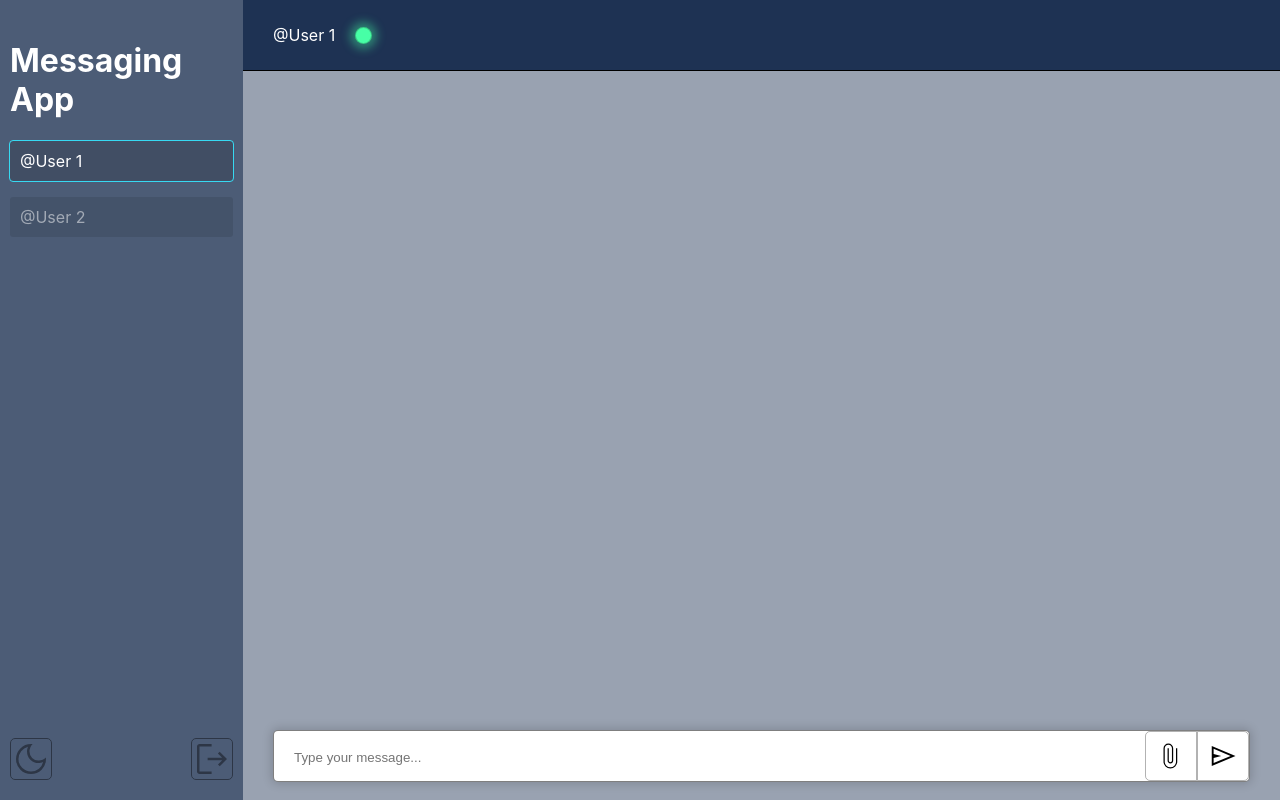
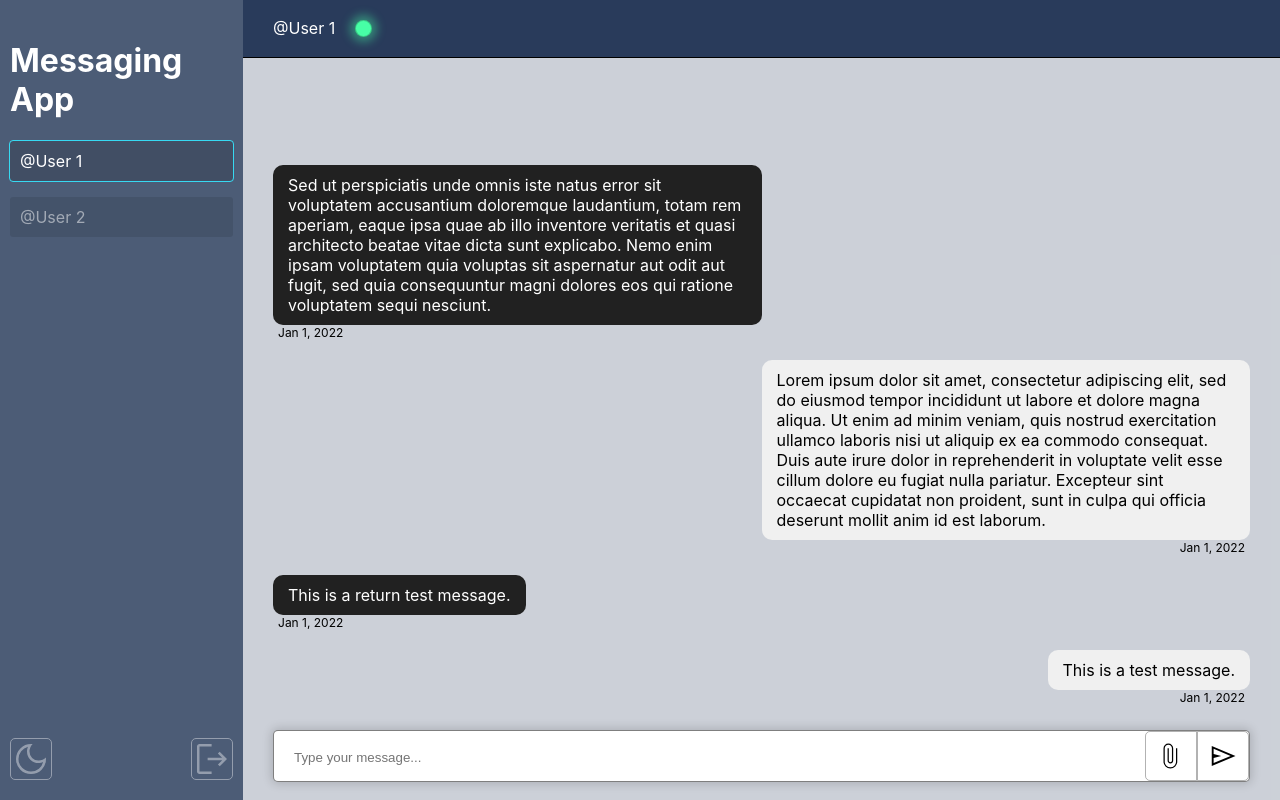
Before and after one commit to chris-base/messaging-app, a React (Create React App) app: page / in a window 1280 px wide. Built offline with nearby package versions, Linux system fonts and the light colour scheme.

Commit message:
started message bubble layout

```diff
--- a/src/Components/MainChatComponent.js
+++ b/src/Components/MainChatComponent.js
@@ -1,9 +1,27 @@
 import { useRef } from "react";
 import "../Styles/MainChatStyles.css";
 import MessageSendBoxComponent from "./MessageSendBoxComponent";
+import MessageInfoComponent from "./MessageInfoComponent";
 
 const MainChatComponent = ({ userOpen }) => {
   let statusRef = useRef(null);
+
+  const messages = [
+    { user: 0, time: "Jan 1, 2022", message: "This is a test message." },
+    { user: 1, time: "Jan 1, 2022", message: "This is a return test message." },
+    {
+      user: 0,
+      time: "Jan 1, 2022",
+      message:
+        "Lorem ipsum dolor sit amet, consectetur adipiscing elit, sed do eiusmod tempor incididunt ut labore et dolore magna aliqua. Ut enim ad minim veniam, quis nostrud exercitation ullamco laboris nisi ut aliquip ex ea commodo consequat. Duis aute irure dolor in reprehenderit in voluptate velit esse cillum dolore eu fugiat nulla pariatur. Excepteur sint occaecat cupidatat non proident, sunt in culpa qui officia deserunt mollit anim id est laborum.",
+    },
+    {
+      user: 1,
+      time: "Jan 1, 2022",
+      message:
+        "Sed ut perspiciatis unde omnis iste natus error sit voluptatem accusantium doloremque laudantium, totam rem aperiam, eaque ipsa quae ab illo inventore veritatis et quasi architecto beatae vitae dicta sunt explicabo. Nemo enim ipsam voluptatem quia voluptas sit aspernatur aut odit aut fugit, sed quia consequuntur magni dolores eos qui ratione voluptatem sequi nesciunt.",
+    },
+  ];
 
   const showStatusText = () => {
     statusRef.current.style.display = "flex";
@@ -26,6 +44,12 @@ const MainChatComponent = ({ userOpen }) => {
         </div>
       </div>
 
+      <div id='messagesContainer'>
+        {messages.map((messageInfo, index) => {
+          return <MessageInfoComponent messageInfo={messageInfo} key={index} />;
+        })}
+      </div>
+
       <div id='messageBoxContainer'>
         <MessageSendBoxComponent />
       </div>
--- /dev/null
+++ b/src/Components/MessageInfoComponent.js
@@ -0,0 +1,18 @@
+import "../Styles/MessageInfoStyles.css";
+
+const MessageInfoComponent = ({ messageInfo }) => {
+  return (
+    <div id='messageInfoContainer' style={messageInfo.user === 0 ? { alignItems: "end" } : { alignItems: "start" }}>
+      <div id='messageBubbleContainer' style={messageInfo.user === 0 ? { backgroundColor: "#f0f0f0" } : { backgroundColor: "#212121" }}>
+        <p id='messageBubbleText' style={messageInfo.user === 0 ? { color: "black" } : { color: "white" }}>
+          {messageInfo.message}
+        </p>
+      </div>
+      <div id='messageTimeContainer'>
+        <p id='messageTimeText'>{messageInfo.time}</p>
+      </div>
+    </div>
+  );
+};
+
+export default MessageInfoComponent;
--- a/src/Components/SidebarComponent.js
+++ b/src/Components/SidebarComponent.js
@@ -28,13 +28,13 @@ const SidebarComponent = ({ darkMode, setDarkMode, userOpen, setUserOpen }) => {
           onClick={() => setDarkMode(!darkMode)}
           class='sbButtons'
           id='darkModeButton'
-          style={darkMode ? { filter: "invert(100%) sepia(53%) saturate(353%) hue-rotate(240deg) brightness(107%) contrast(102%)" } : {}}
+          style={darkMode ? {} : { filter: "invert(100%) sepia(53%) saturate(353%) hue-rotate(240deg) brightness(107%) contrast(102%)" }}
         />
 
         <div
           class='sbButtons'
           id='logoutButton'
-          style={darkMode ? { filter: "invert(100%) sepia(53%) saturate(353%) hue-rotate(240deg) brightness(107%) contrast(102%)" } : {}}
+          style={darkMode ? {} : { filter: "invert(100%) sepia(53%) saturate(353%) hue-rotate(240deg) brightness(107%) contrast(102%)" }}
         />
       </div>
     </div>
--- a/src/Styles/MainChatStyles.css
+++ b/src/Styles/MainChatStyles.css
@@ -7,7 +7,7 @@
   -webkit-box-sizing: border-box;
   -moz-box-sizing: border-box;
   box-sizing: border-box;
-  background-color: rgba(0, 23, 61, 0.4);
+  background-color: rgba(0, 23, 61, 0.2);
 }
 
 #userHeaderContainer {
@@ -62,6 +62,13 @@
   z-index: 1;
 }
 
+#messagesContainer {
+  display: flex;
+  flex-direction: column-reverse;
+  height: 100%;
+  padding: 0 30px 25px 30px;
+}
+
 #messageBoxContainer {
   height: 50px;
   margin: 0 30px 20px 30px;
--- /dev/null
+++ b/src/Styles/MessageInfoStyles.css
@@ -0,0 +1,29 @@
+#messageInfoContainer {
+  width: 100%;
+  display: flex;
+  flex-direction: column;
+  margin-top: 20px;
+}
+
+#messageBubbleContainer {
+  display: flex;
+  flex-direction: row-reverse;
+  max-width: 50%;
+  border-radius: 10px;
+}
+
+#messageBubbleText {
+  margin: 10px 15px;
+  text-align: left;
+}
+
+#messageTimeContainer {
+  display: flex;
+  margin: 0 5px;
+}
+
+#messageTimeText {
+  color: black;
+  margin: 0;
+  font-size: 12px;
+}
```
